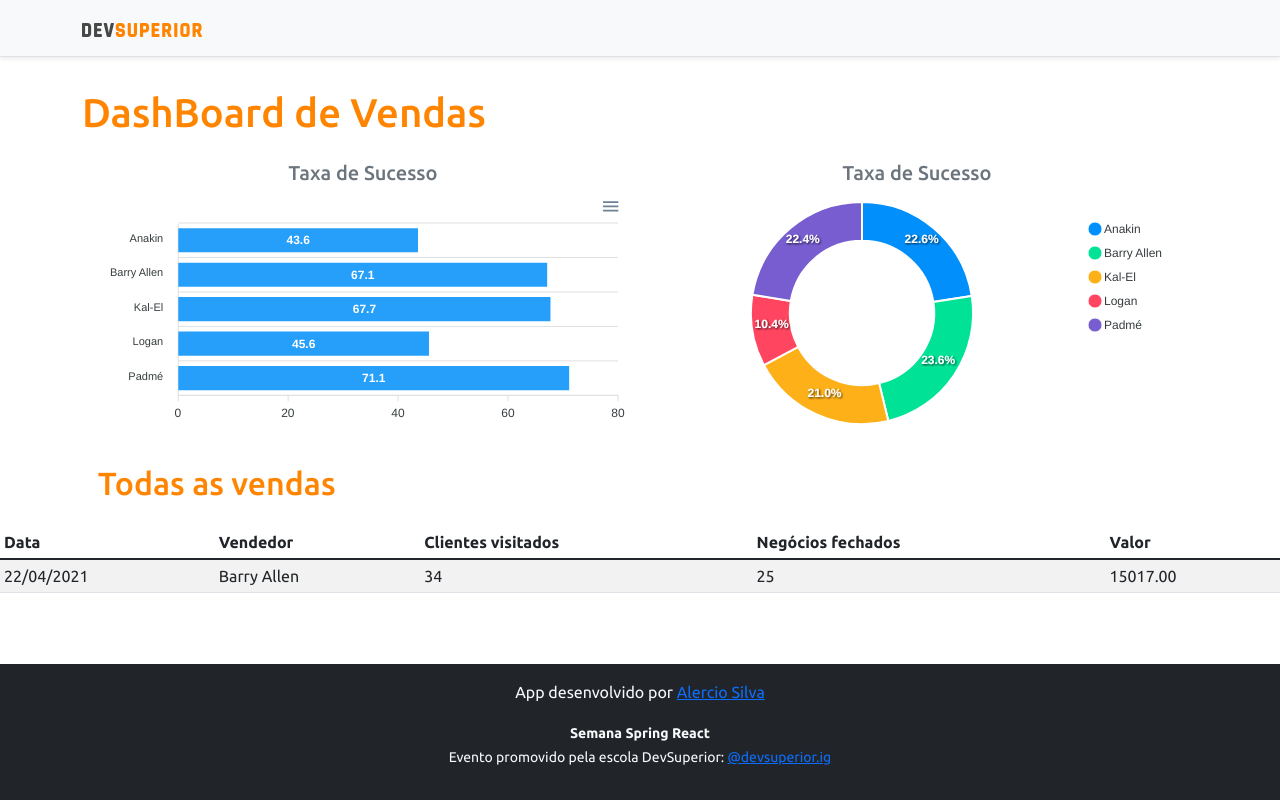
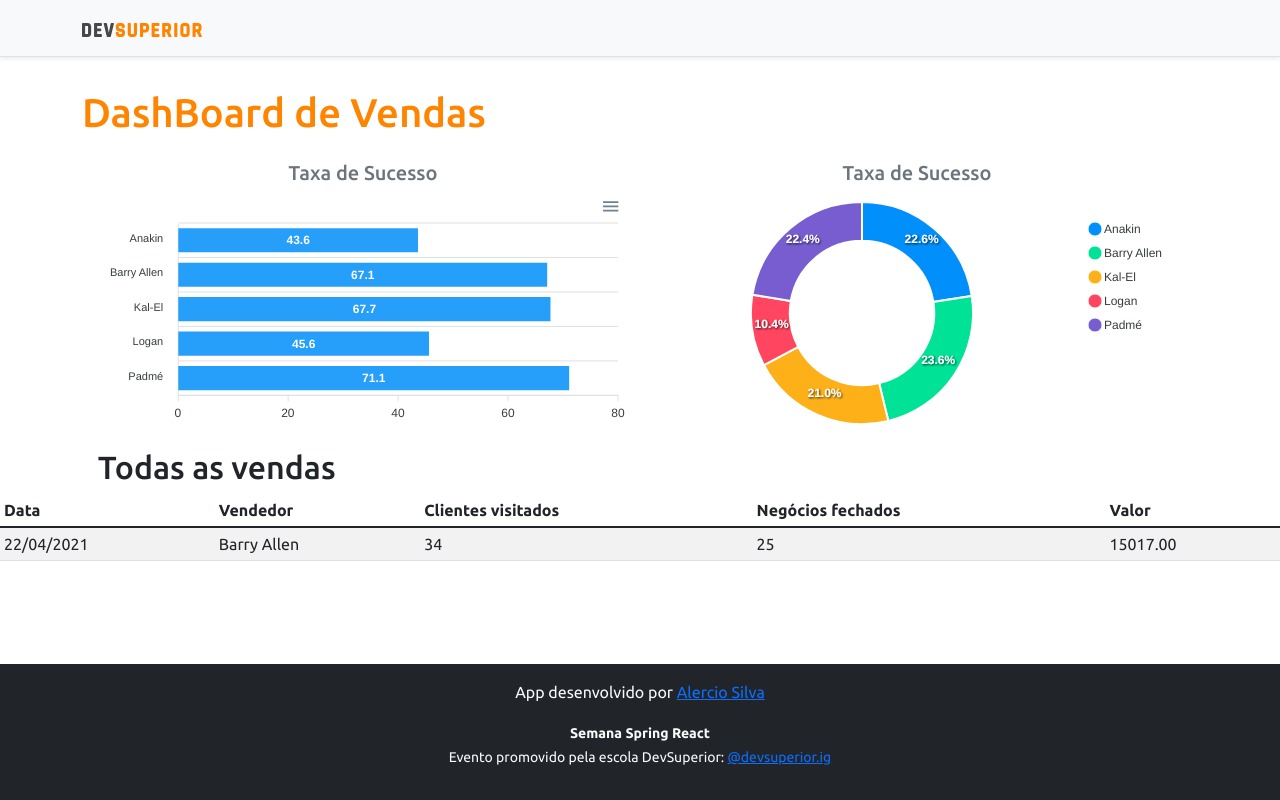
Before and after one commit to Alerciosilva9/projetosds5, a React (Create React App) app in the folder frontend/: page / in a window 1280 px wide. Built offline with nearby package versions, Linux system fonts and the light colour scheme.

Commit message:
Change title

```diff
--- a/frontend/src/App.tsx
+++ b/frontend/src/App.tsx
@@ -22,7 +22,7 @@ function App() {
             <h5 className="text-center text-secondary">Taxa de Sucesso</h5>
             <DonutChart/>
           </div>
-          <div className="py-3"><h2 className="text-primary">Todas as vendas</h2></div>
+          <h2 className="test-primary">Todas as vendas</h2>
 
 
 
```
